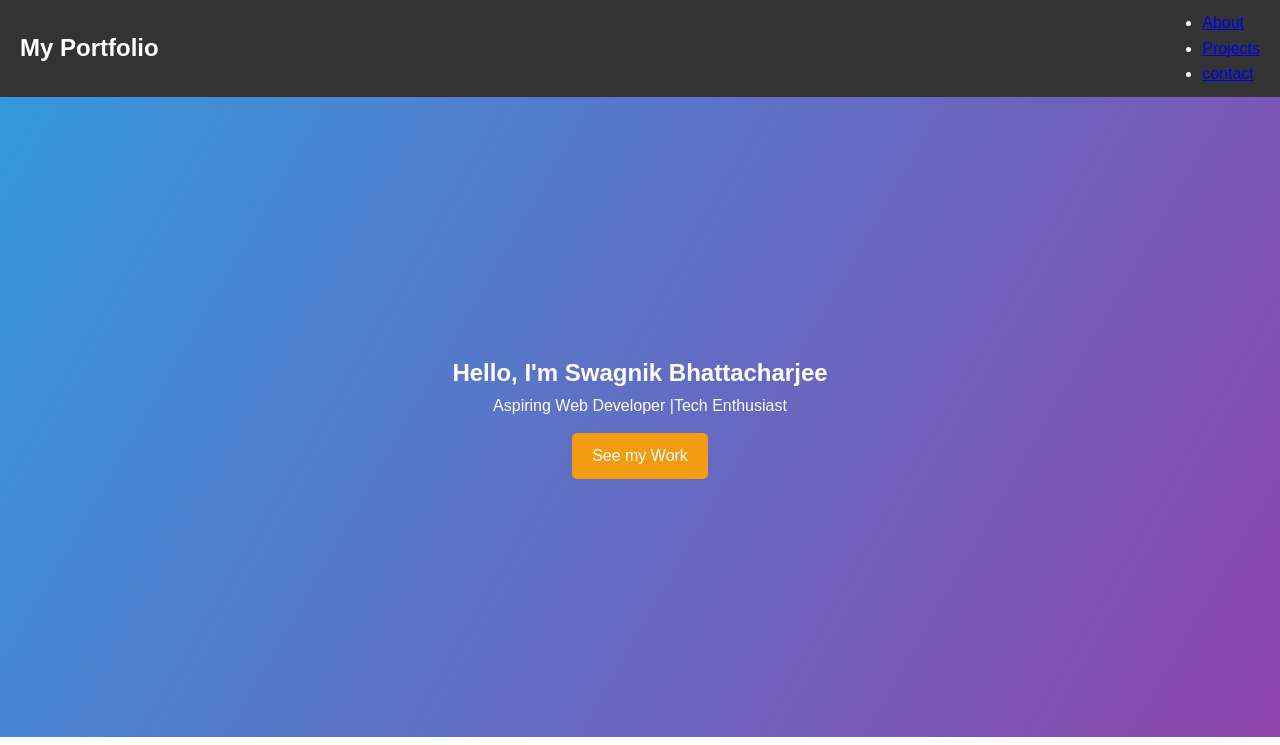
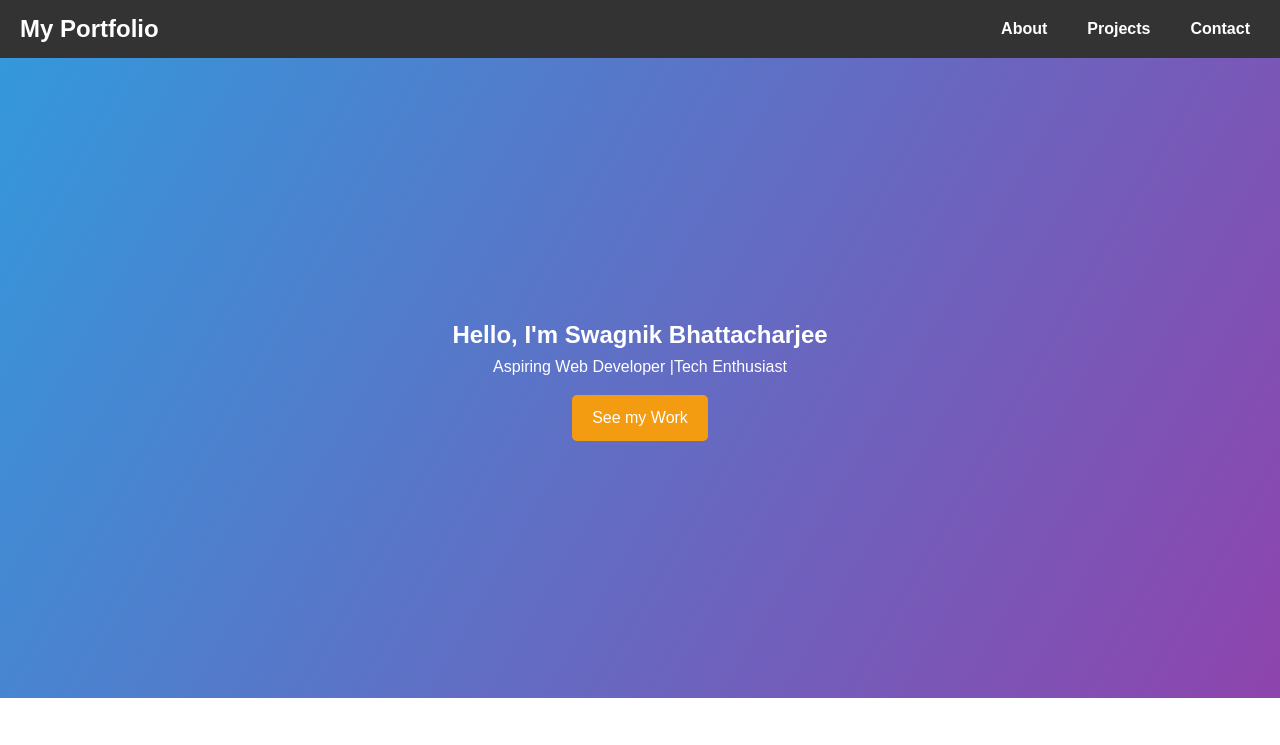
Before and after one commit to Ghostoperator108/portfolio.io, a plain HTML site: page index.html in a window 1280 px wide. Shown: the top 745 px of the page. Drawn offline with Linux system fonts and the light colour scheme.

Commit message:
Update html and css

```diff
--- a/index.html
+++ b/index.html
@@ -13,7 +13,7 @@
              <ul class="nav-links">
              <li><a href="#about">About</a></li>
              <li><a href="#projects">Projects</a></li>
-             <li><a href="#contact">contact</a></li>
+             <li><a href="#contact">Contact</a></li>
              </ul>
         </nav>
     </header>
--- a/style.css
+++ b/style.css
@@ -19,13 +19,14 @@ nav{
     align-items: center;
 
 }
-.navl-links{
+.nav-links{
     list-style: none;
     display: flex;
+    flex-direction: row;
     gap: 20px;
 
 }
-.navl-links a {
+.nav-links a {
     color: #fff;
     text-decoration: none;
     font-weight: bold;
@@ -34,6 +35,12 @@ nav{
     color: #f39c12;
 
 }
+.nav-links li{
+    list-style-type: none;
+    display: inline;
+    margin: 0 10px;
+}
+
 .hero{
     height: 80vh;
     display: flex;
@@ -62,6 +69,7 @@ section{
 }
 .project-card{
     background:#333;
+    color: #fff;
     padding: 15px;
     margin: 10px auto;
     max-width: 300px;
```
